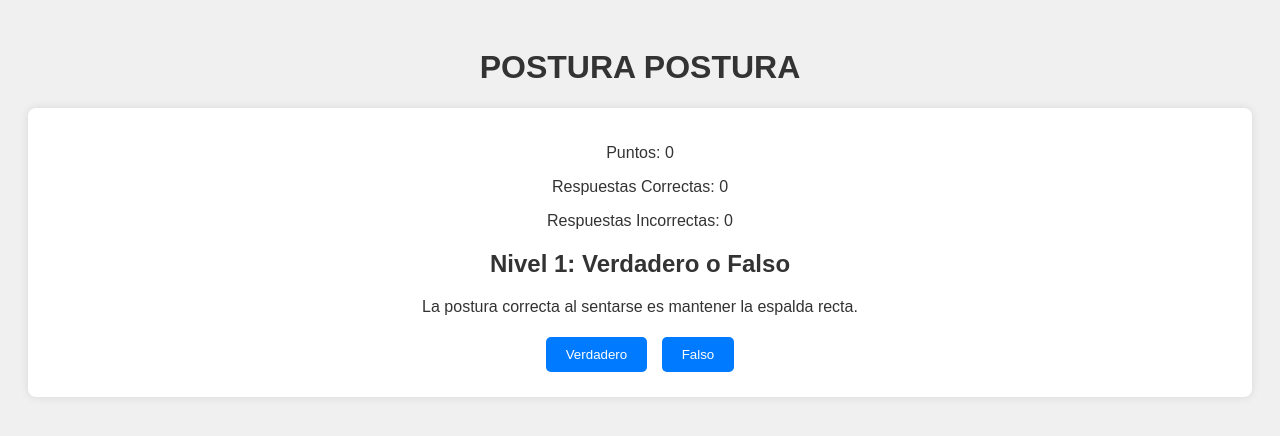
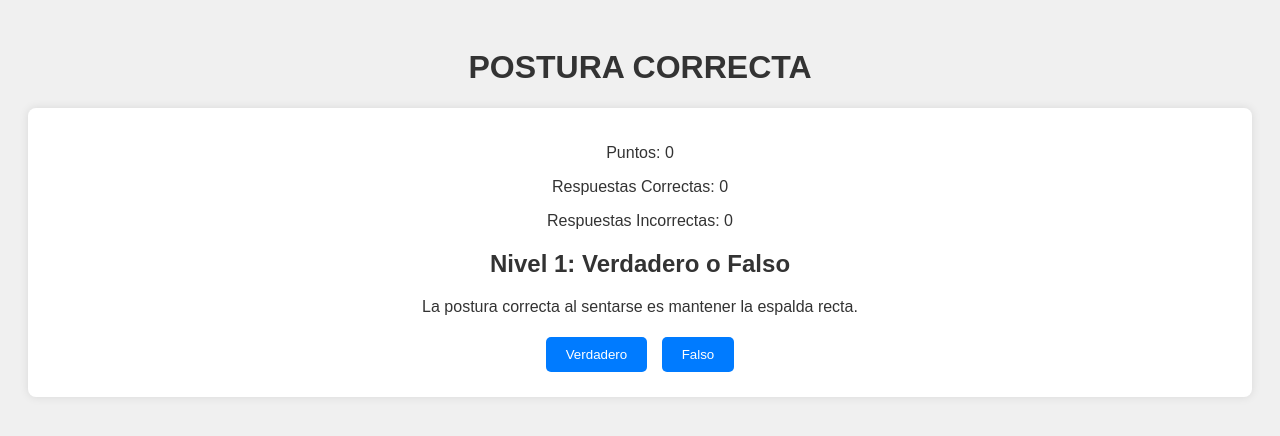
Before and after one commit to lysgut/Postura, a plain HTML site: page index.html in a window 1280 px wide. Drawn offline with Linux system fonts and the light colour scheme.

Commit message:
POSTURA CORRECTA

```diff
--- a/index.html
+++ b/index.html
@@ -42,7 +42,7 @@
     </style>
 </head>
 <body>
-    <h1>POSTURA POSTURA</h1>
+    <h1>POSTURA CORRECTA</h1>
     <div id="game-container">
         <div id="score-board">
             <p>Puntos: <span id="score">0</span></p>
```
